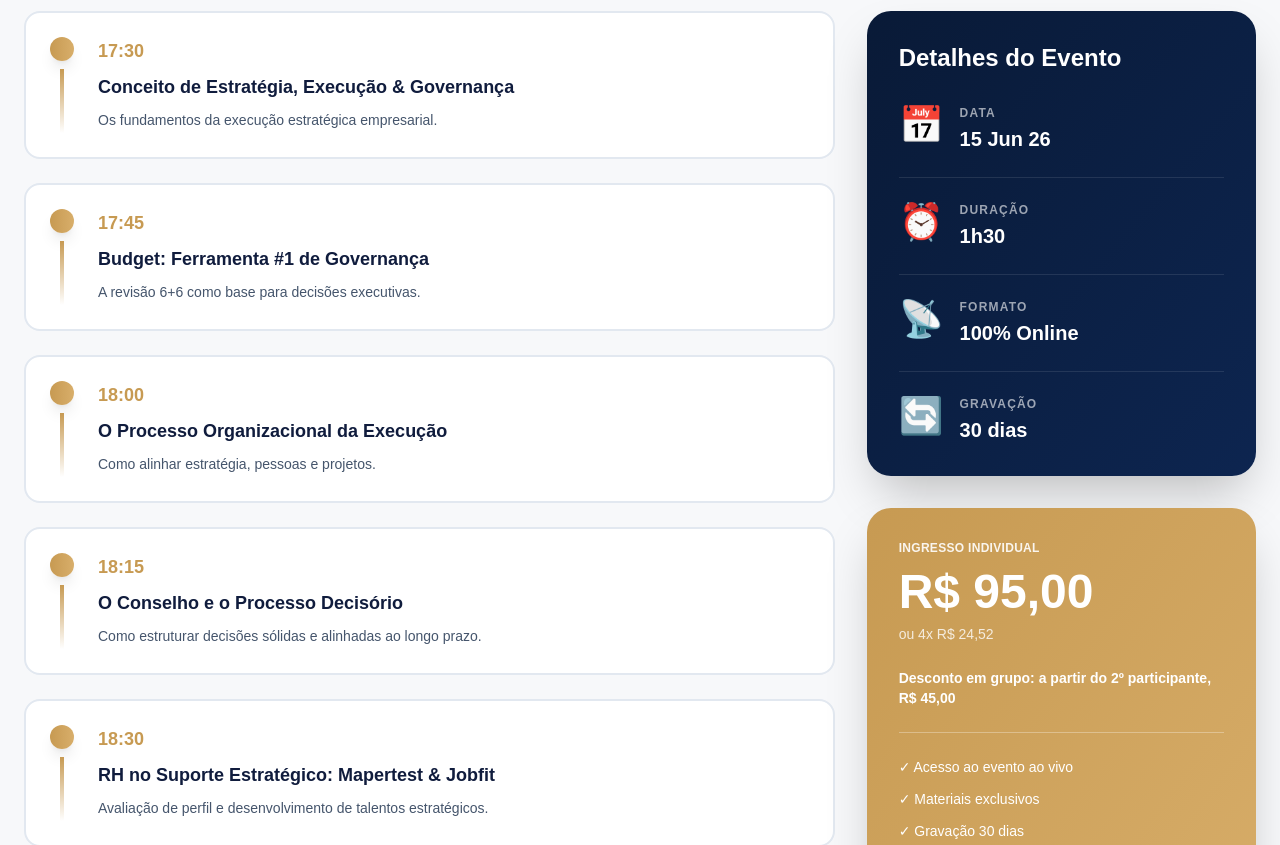
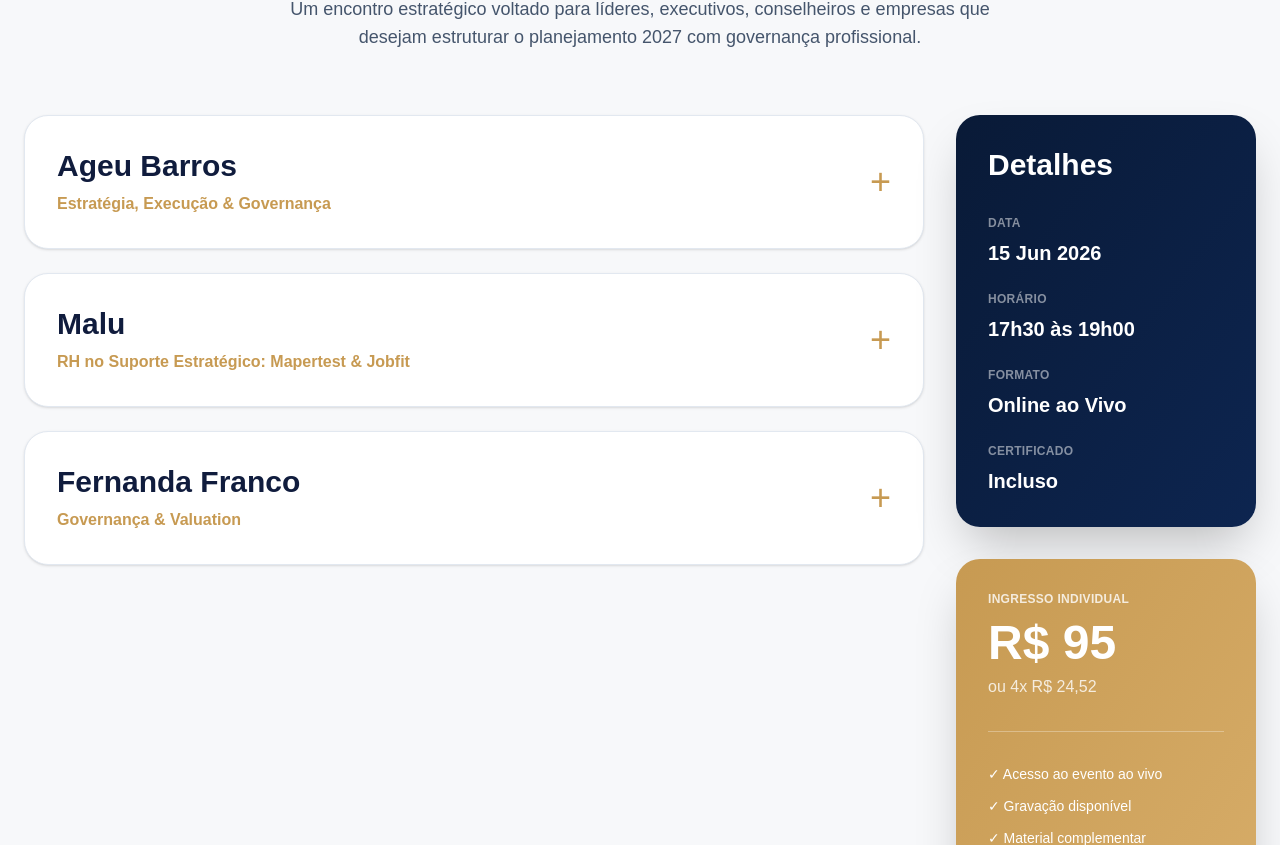
Before and after one commit to cleliapuc/ipge, a Next.js app: page / in a window 1280 px wide. Shown: the part 2495-3340 px from the top of the page. Built offline with nearby package versions, Linux system fonts and the light colour scheme.

Commit message:
layout novo

```diff
--- a/app/page.tsx
+++ b/app/page.tsx
@@ -29,42 +29,82 @@ export default function IPGEExecutiveSummit() {
     },
   ];
 
-  const schedule = [
+ const programacao = [
   {
-      time: '17:30',
-      title: 'Conceito de Estratégia, Execução & Governança',
-      desc: 'Os fundamentos da execução estratégica empresarial.',
-     // speaker: 'AGEU BARROS',
+    palestrante: 'Ageu Barros',
+    cargo: 'Estratégia, Execução & Governança',
+    temas: [
+      {
+        titulo: 'Conceito de Estratégia, Execução & Governança',
+        itens: [
+          'Estratégia não é Plano, requer Plano',
+          'Execução via Programas e Projetos',
+          'Governança controla a Execução',
+        ],
       },
       {
-      time: '17:45',
-      title: 'Budget: Ferramenta #1 de Governança',
-      desc: 'A revisão 6+6 como base para decisões executivas.',
-      //speaker: 'AGEU BARROS',
+        titulo: 'Budget: Ferramenta #1 de Governança',
+        itens: [
+          'Cenários e Simulações para decidir',
+          'Números traduzem estratégias',
+          'Cumprir o budget? Pode ser um erro!',
+        ],
       },
       {
-      time: '18:00',
-      title: 'O Processo Organizacional da Execução',
-      desc: 'Como alinhar estratégia, pessoas e projetos.',
-     // speaker: 'MALU',
+        titulo: 'O Processo Organizacional da Execução',
+        itens: [
+          'RH e todo mundo faz parte da Execução',
+          'Organizando Equipes para a Execução',
+          'Processo decisório stop & go',
+        ],
       },
       {
-      time: '18:15',
-      title: 'O Conselho e o Processo Decisório',
-      desc: 'Como estruturar decisões sólidas e alinhadas ao longo prazo.',
-      //speaker: 'FERNANDA',
+        titulo: 'O Conselho e o Processo Decisório',
+        itens: [
+          'Que faz o Conselho?',
+          'Definição da Equipe & Outsiders',
+          'Workflow de Reporting para Direção',
+        ],
+      },
+    ],
+  },
+
+  {
+    palestrante: 'Malu',
+    cargo: 'RH no Suporte Estratégico: Mapertest & Jobfit',
+    temas: [
+      {
+        titulo: 'Bloco 1',
+        itens: ['Item 1.1', 'Item 1.2', 'Item 1.3'],
       },
       {
-      time: '18:30',
-      title: 'RH no Suporte Estratégico: Mapertest & Jobfit',
-      desc: 'Avaliação de perfil e desenvolvimento de talentos estratégicos.',
-      //speaker: 'MALU',
+        titulo: 'Bloco 2',
+        itens: ['Item 2.1', 'Item 2.2', 'Item 2.3'],
       },
       {
-      time: '18:45',
-      title: 'Governança & Valuation',
-      desc: 'Como fortalecer crescimento sustentável e valuation crescente.',
-     // speaker: 'FERNANDA',
+        titulo: 'Bloco 3',
+        itens: ['Item 3.1', 'Item 3.2', 'Item 3.3'],
+      },
+    ],
+  },
+
+  {
+    palestrante: 'Fernanda Franco',
+    cargo: 'Governança & Valuation',
+    temas: [
+      {
+        titulo: 'Bloco 1',
+        itens: ['Item 1.1', 'Item 1.2', 'Item 1.3'],
+      },
+      {
+        titulo: 'Bloco 2',
+        itens: ['Item 2.1', 'Item 2.2', 'Item 2.3'],
+      },
+      {
+        titulo: 'Bloco 3',
+        itens: ['Item 3.1', 'Item 3.2', 'Item 3.3'],
+      },
+    ],
   },
 ];
 
@@ -236,90 +276,180 @@ export default function IPGEExecutiveSummit() {
 
       {/* PROGRAM */}
 {/* PROGRAM */}
-<section id="programacao" className="pb-24 bg-[#F7F8FA] pt-8">
-  <div className="max-w-7xl mx-auto px-6">
-    <h2 className="text-4xl font-black text-[#101C3D] mb-12">PROGRAMAÇÃO</h2>
+{/* PROGRAM */}
+<section
+  id="programacao"
+  className="pb-24 bg-[#F7F8FA] pt-10"
+>
+  <div className="max-w-7xl mx-auto px-4 sm:px-6">
 
-    <div className="grid lg:grid-cols-3 gap-8">
+    <div className="text-center mb-16">
+      <h2 className="text-4xl md:text-5xl font-black text-[#101C3D] mb-4">
+        PROGRAMAÇÃO EXECUTIVA
+      </h2>
 
-      {/* TIMELINE - Coluna esquerda */}
-      <div className="lg:col-span-2">
-        <div className="space-y-6">
-          {schedule.map((item, i) => (
-            <div key={item.time} className="group cursor-pointer">
-              <div className="flex gap-6 p-6 rounded-2xl bg-white border-2 border-slate-200 hover:border-[#C79A52] hover:shadow-lg transition-all duration-300">
-                <div className="flex flex-col items-center flex-shrink-0">
-                  <div className="h-6 w-6 rounded-full bg-gradient-to-r from-[#C79A52] to-[#D8AE6A] shadow-lg"></div>
-                  {i < schedule.length - 1 && <div className="w-1 h-16 bg-gradient-to-b from-[#C79A52] to-transparent mt-2"></div>}
+      <p className="text-slate-600 text-lg max-w-3xl mx-auto">
+        Um encontro estratégico voltado para líderes, executivos,
+        conselheiros e empresas que desejam estruturar o planejamento 2027
+        com governança profissional.
+      </p>
     </div>
 
-                <div className="flex-1 min-w-0">
-                  <div className="flex items-baseline gap-4 mb-2">
-                    <span className="font-black text-[#C79A52] text-lg min-w-[80px]">{item.time}</span>
+    <div className="grid lg:grid-cols-[1.5fr_0.5fr] gap-8">
+
+      {/* ACCORDION */}
+      <div className="space-y-6">
+
+        {programacao.map((palestrante, index) => (
+          <details
+            key={index}
+            className="group bg-white rounded-3xl border border-slate-200 shadow-sm overflow-hidden"
+          >
+            <summary className="list-none cursor-pointer p-6 md:p-8 flex items-center justify-between hover:bg-slate-50 transition-all">
+
+              <div>
+                <h3 className="text-2xl md:text-3xl font-black text-[#101C3D]">
+                  {palestrante.palestrante}
+                </h3>
+
+                <p className="text-[#C79A52] font-semibold mt-2 text-sm md:text-base">
+                  {palestrante.cargo}
+                </p>
               </div>
-                  <h3 className="font-black text-[#101C3D] text-lg group-hover:text-[#C79A52] transition-colors whitespace-nowrap overflow-hidden text-ellipsis">
-                    {item.title}
-                  </h3>
-                  <p className="text-slate-600 mt-2 text-sm leading-relaxed">{item.desc}</p>
+
+              <div className="text-[#C79A52] text-4xl font-light group-open:rotate-45 transition-transform">
+                +
               </div>
-              </div>
+
+            </summary>
+
+            <div className="px-6 md:px-8 pb-8 space-y-6">
+
+              {palestrante.temas.map((tema, i) => (
+                <div
+                  key={i}
+                  className="bg-slate-50 rounded-2xl p-5 border-l-4 border-[#C79A52]"
+                >
+                  <h4 className="text-xl font-black text-[#101C3D] mb-4">
+                    {tema.titulo}
+                  </h4>
+
+                  <ul className="space-y-3">
+                    {tema.itens.map((item, j) => (
+                      <li
+                        key={j}
+                        className="flex items-start gap-3 text-slate-700"
+                      >
+                        <span className="text-[#C79A52] font-black mt-1">
+                          •
+                        </span>
+
+                        <span className="leading-relaxed">
+                          {item}
+                        </span>
+                      </li>
+                    ))}
+                  </ul>
+
                 </div>
               ))}
+
+            </div>
+          </details>
+        ))}
+
+      </div>
+
+      {/* SIDEBAR */}
+      <div className="space-y-8">
+
+        <div className="bg-gradient-to-br from-[#091A37] to-[#0D2550] text-white rounded-3xl p-8 shadow-2xl">
+
+          <h3 className="text-3xl font-black mb-8">
+            Detalhes
+          </h3>
+
+          <div className="space-y-6">
+
+            <div>
+              <p className="text-white/50 uppercase text-xs tracking-wide font-bold">
+                Data
+              </p>
+
+              <p className="text-xl font-black mt-2">
+                15 Jun 2026
+              </p>
+            </div>
+
+            <div>
+              <p className="text-white/50 uppercase text-xs tracking-wide font-bold">
+                Horário
+              </p>
+
+              <p className="text-xl font-black mt-2">
+                17h30 às 19h00
+              </p>
+            </div>
+
+            <div>
+              <p className="text-white/50 uppercase text-xs tracking-wide font-bold">
+                Formato
+              </p>
+
+              <p className="text-xl font-black mt-2">
+                Online ao Vivo
+              </p>
+            </div>
+
+            <div>
+              <p className="text-white/50 uppercase text-xs tracking-wide font-bold">
+                Certificado
+              </p>
+
+              <p className="text-xl font-black mt-2">
+                Incluso
+              </p>
+            </div>
+
           </div>
         </div>
 
-      {/* DETALHES + INGRESSO - Coluna direita */}
-      <div className="lg:col-span-1 space-y-8">
+        {/* CTA */}
+        <div className="bg-gradient-to-br from-[#C79A52] to-[#D8AE6A] rounded-3xl p-8 shadow-2xl">
 
-        {/* DETALHES DO EVENTO */}
-        <div className="bg-gradient-to-br from-[#091A37] to-[#0D2550] text-white rounded-3xl p-8 shadow-2xl h-fit">
-          <h3 className="text-2xl font-black leading-tight mb-8">Detalhes do Evento</h3>
-
-          <div className="space-y-6">
-            {[
-              { icon: '📅', label: 'DATA', value: '15 Jun 26' },
-              { icon: '⏰', label: 'DURAÇÃO', value: '1h30' },
-              { icon: '📡', label: 'FORMATO', value: '100% Online' },
-              { icon: '🔄', label: 'GRAVAÇÃO', value: '30 dias' },
-            ].map((item) => (
-              <div key={item.label} className="flex items-start gap-4 pb-6 border-b border-white/10 last:border-0 last:pb-0">
-                <div className="text-4xl flex-shrink-0">{item.icon}</div>
-                <div className="flex-1">
-                  <p className="text-xs uppercase tracking-widest text-white/60 font-bold mb-1">{item.label}</p>
-                  <p className="text-xl font-black">{item.value}</p>
-                </div>
-              </div>
-            ))}
-          </div>
-        </div>
-
-        {/* INGRESSO INDIVIDUAL */}
-        <div className="bg-gradient-to-br from-[#C79A52] to-[#D8AE6A] rounded-3xl p-8 shadow-2xl">
-          <p className="text-white/90 text-xs font-semibold uppercase tracking-wide mb-3">Ingresso Individual</p>
-
-          <h3 className="text-5xl font-black text-white mb-2">R$ 95,00</h3>
-
-          <p className="text-white/80 mb-6 text-sm">ou 4x R$ 24,52</p>
-
-          <p className="text-white font-bold text-sm mb-6 pb-6 border-b border-white/30">
-            Desconto em grupo: a partir do 2º participante, R$ 45,00
+          <p className="text-white/80 uppercase tracking-wide text-xs font-bold mb-3">
+            Ingresso Individual
           </p>
 
-          <ul className="space-y-3 mb-8 text-white text-sm">
+          <h3 className="text-5xl font-black text-white">
+            R$ 95
+          </h3>
+
+          <p className="text-white/80 mt-2">
+            ou 4x R$ 24,52
+          </p>
+
+          <div className="my-8 border-t border-white/30"></div>
+
+          <ul className="space-y-3 text-white text-sm mb-8">
             <li>✓ Acesso ao evento ao vivo</li>
-            <li>✓ Materiais exclusivos</li>
-            <li>✓ Gravação 30 dias</li>
+            <li>✓ Gravação disponível</li>
+            <li>✓ Material complementar</li>
             <li>✓ Certificado digital</li>
           </ul>
 
           <button
-  onClick={() => window.open('https://go.hotmart.com/P105745942U', '_blank')}
-  className="w-full bg-gradient-to-r from-[#C79A52] to-[#D8AE6A] hover:shadow-lg hover:shadow-[#C79A52]/50 text-white font-black py-4 rounded-2xl transition-all text-lg uppercase tracking-wide"
+            onClick={() =>
+              window.open(
+                'https://go.hotmart.com/P105745942U',
+                '_blank'
+              )
+            }
+            className="w-full bg-white text-[#101C3D] hover:scale-[1.02] transition-all font-black py-5 rounded-2xl text-lg"
           >
             GARANTIR VAGA
           </button>
 
-          <p className="text-center text-white/70 text-xs mt-4">🔒 Pagamento seguro</p>
         </div>
 
       </div>
```
Lines whose indentation alone changed are shown as unchanged.
